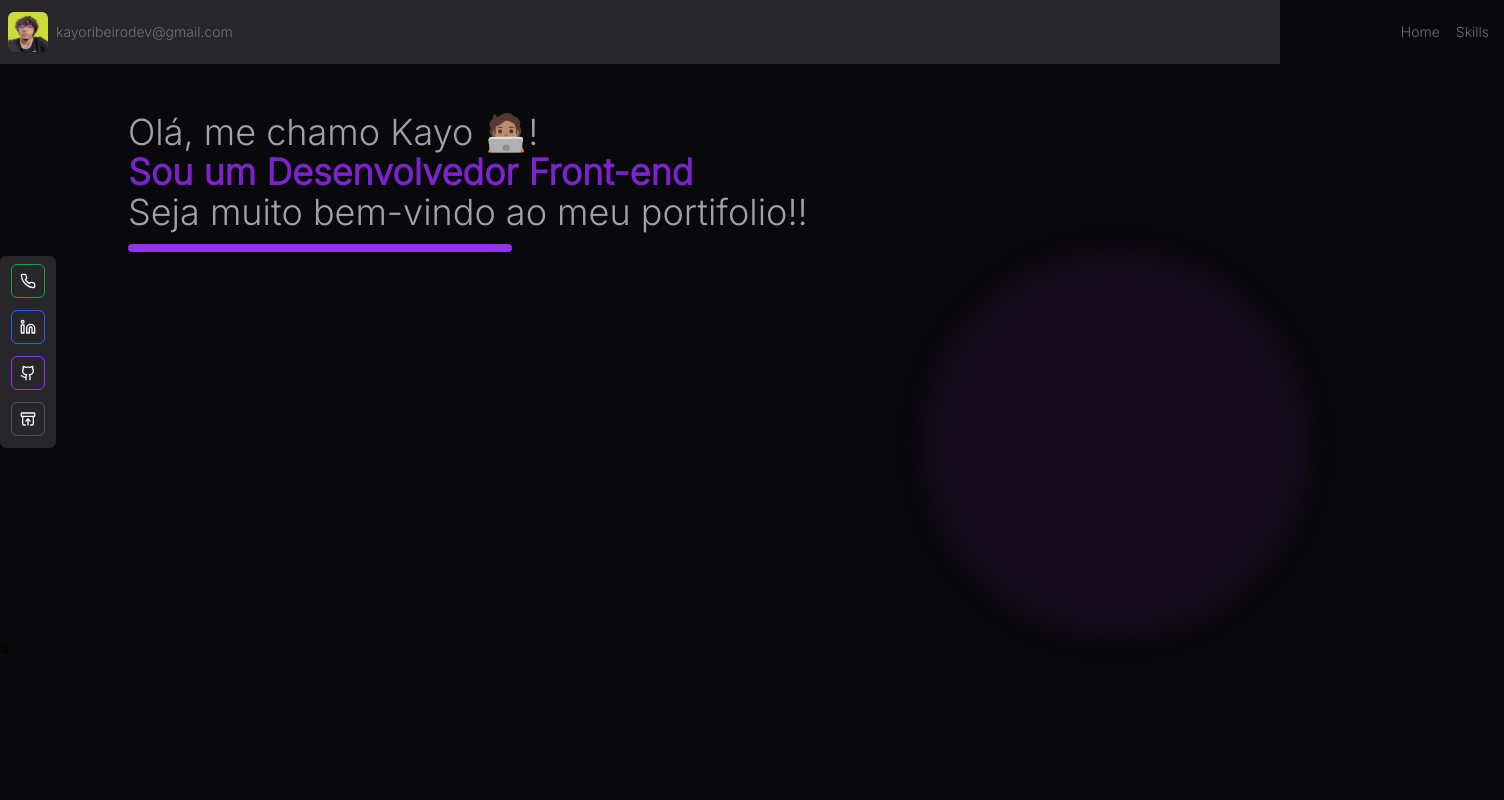
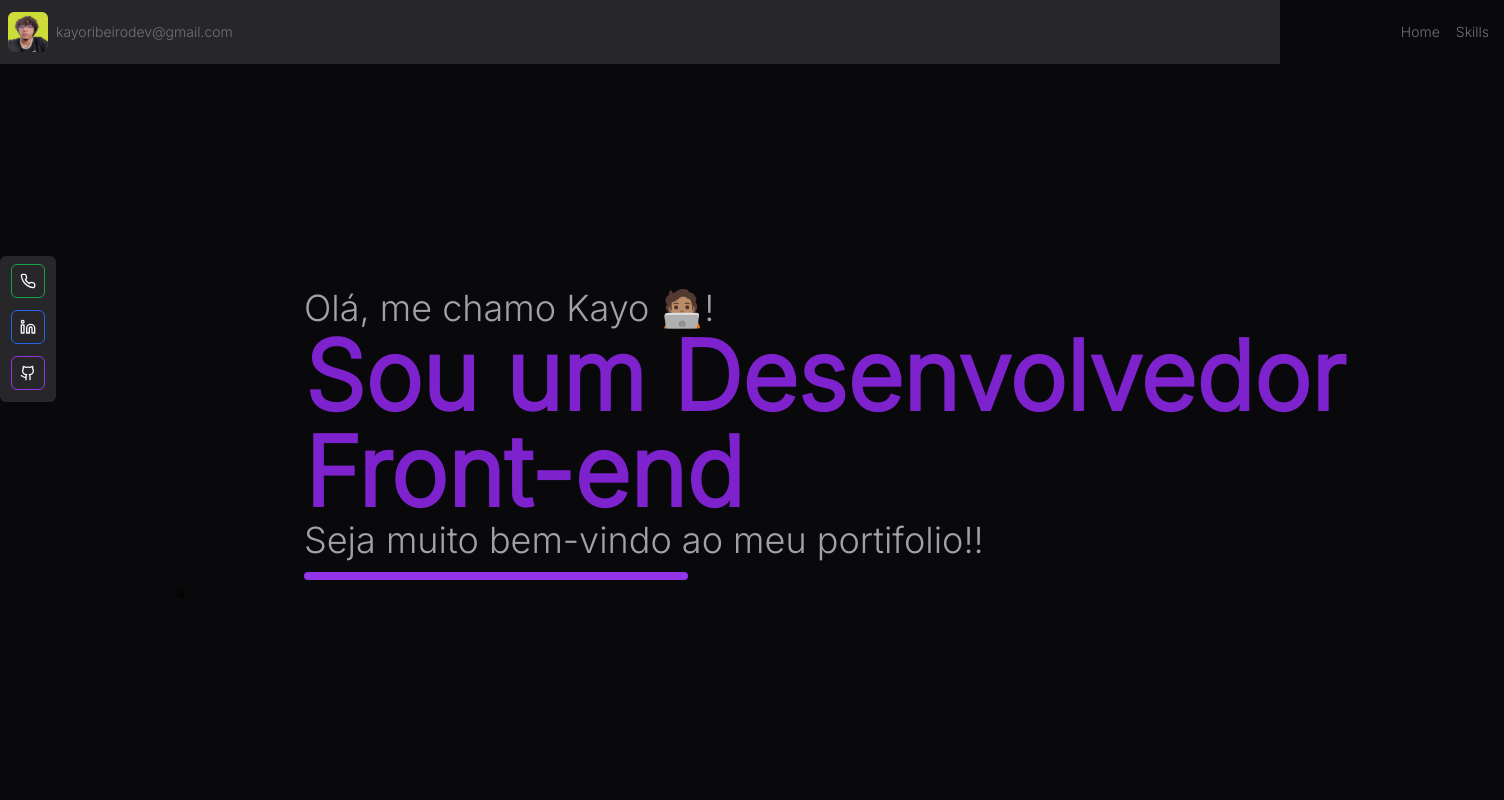
Before and after one commit to DevKayoS/my_portfolio, a React (Vite) app: page / in a window 1280 px wide. Shown: the top 800 px of the page, 1504 px wide, since content can reach past the window. Built offline with nearby package versions, Linux system fonts and the light colour scheme.

Commit message:
Fazendo pequenas alterações no meu portifolio

```diff
--- a/package.json
+++ b/package.json
@@ -19,6 +19,7 @@
     "react-dom": "^18.2.0"
   },
   "devDependencies": {
+    "@types/node": "^20.11.25",
     "@types/react": "^18.2.43",
     "@types/react-dom": "^18.2.17",
     "@typescript-eslint/eslint-plugin": "^6.14.0",
--- a/src/components/header.tsx
+++ b/src/components/header.tsx
@@ -2,7 +2,7 @@ import perfil from '../assets/perfil.png'
 
 export function Header(){
   return(
-    <div className="w-full  bg-zinc-800 h-16   md:space-x-[1200px]  flex fixed  space-x-16">
+    <div className="w-full  bg-zinc-800 h-16  md:justify-between md:space-x-[1200px]  flex fixed  space-x-16">
 
       <div className='ml-2 flex-row gap-2   flex '>
         <img src={perfil} className="rounded-md mt-3  size-10" />
--- a/src/components/main.tsx
+++ b/src/components/main.tsx
@@ -4,14 +4,14 @@ export function Main() {
   return(
    <div id="main" className="flex flex-col lg:h-[110vh] h-[80vh] bg-zinc-950 w-96">
       <SocialMidia/>
-      <div className="lg:max-w-[1200px] ">
-      <div className=" border-white justify-center w-full text-zinc-400 flex flex-col md:ml-32 md:mt-28 md:w-[1200px]  mt-56 ml-16 font-sans cursor-pointer">
+      <div className="lg:max-w-[1200px] md:m-44">
+      <div className=" border-white justify-center w-full text-zinc-400  flex flex-col md:ml-32 md:mt-28 md:w-[1200px]  mt-56 ml-16 font-sans cursor-pointer">
         <h1 className="text-zinc-400 md:text-4xl text-2xl  hover:text-zinc-200">Olá, me chamo Kayo 🧑🏽‍💻!</h1>
-        <p className="md:text-4xl text-2xl font-bold text-purple-700 hover:underline"> Sou um Desenvolvedor Front-end</p>
+        <p className="md:text-8xl text-2xl font-bold text-purple-700 "> Sou um Desenvolvedor Front-end</p>
         <p className="md:text-4xl text-2xl w-[700px] hover:text-zinc-200">Seja muito bem-vindo ao meu portifolio!!</p>
         <div className="h-2 rounded-full w-96 bg-purple-600 mt-3"/>
         <div className="flex h-full justify-end">
-          <div className="lg:size-96 lg:rounded-full animate-pulse lg:bg-purple-600/10 blur-lg mr-5"/>
+          {/* <div className="lg:size-96 lg:rounded-full animate-pulse lg:bg-purple-600/10 blur-lg mr-5"/> */}
         </div>
       </div>a
       </div>
--- a/src/components/socialMidias.tsx
+++ b/src/components/socialMidias.tsx
@@ -4,6 +4,17 @@ import { LinkedinIcon } from 'lucide-react'
 import { ArchiveRestore } from 'lucide-react'
 
 export function SocialMidia() {
+  const handleDownload = () => {
+    const fileUrl = './assets/curriculo.pdf'; // Insira a URL do arquivo
+    const fileName = 'curriculo.pdf'; // Insira o nome do arquivo
+    const link = document.createElement('a');
+    link.href = fileUrl;
+    link.setAttribute('download', fileName);
+    document.body.appendChild(link);
+    link.click();
+    document.body.removeChild(link);
+  };
+
   return  (
 
     <div className='flex mt-64 gap-5 fixed'>
@@ -26,14 +37,6 @@ export function SocialMidia() {
           <Github className='size-4'/>
             </a>
         </div>
-        <div className='flex items-center flex-col mb-3'>
-          <a href="../assets/curriculum.pdf"
-          target='_blank'
-          className='border border-slate-600 flex  rounded-md p-2 gap-1 mb-3 hover:bg-slate-600 text-sm'
-          >
-          <ArchiveRestore className='size-4'/>
-            </a>
-        </div>
     </div>
 </div>
   )
```
Also changed, not shown: 2 other files (tests, documents, lock files or other folders).
